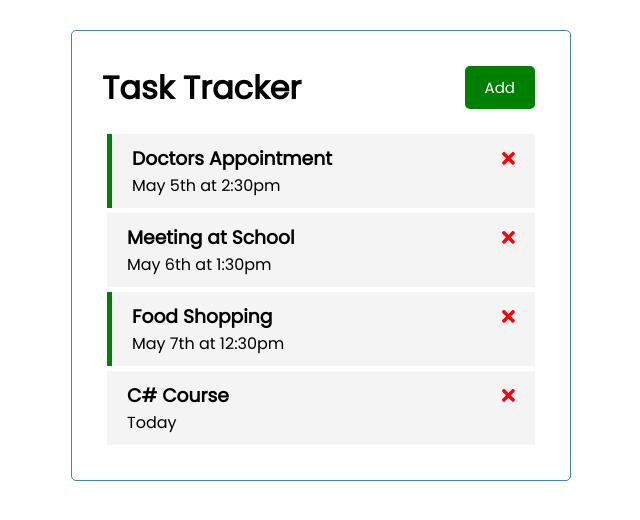
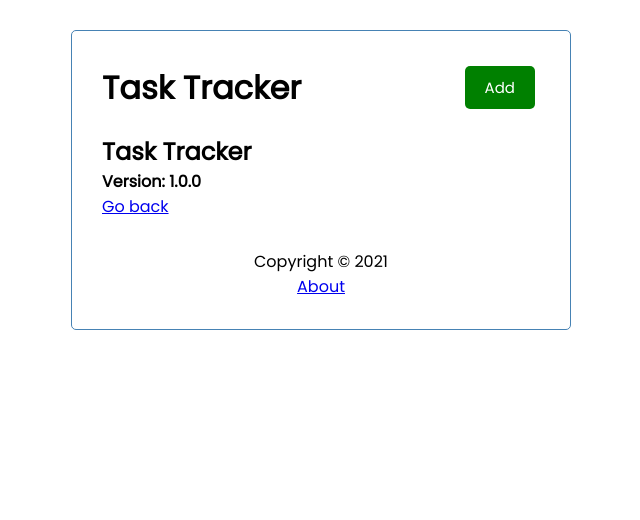
Before and after one commit to jffc-dev/Javascript-Angular-TaskTracker, an Angular app: page /about in a window 1280 px wide. Shown: the top 520 px of the page, without its empty margins (319-959 px from the left). Built offline with nearby package versions, Linux system fonts and the light colour scheme; data requests are answered from the project's data file.

Commit message:
feat(task): Angular router implemented

```diff
--- a/src/app/app.component.html
+++ b/src/app/app.component.html
@@ -1,4 +1,5 @@
 <div class="container">
   <app-header></app-header>
-  <app-tasks></app-tasks>
+  <router-outlet></router-outlet>
+  <app-footer></app-footer>
 </div>
--- a/src/app/app.module.ts
+++ b/src/app/app.module.ts
@@ -3,6 +3,7 @@
 import { FontAwesomeModule } from '@fortawesome/angular-fontawesome';
 import { HttpClientModule } from '@angular/common/http';
 import { FormsModule } from '@angular/forms';
+import { RouterModule, Routes } from '@angular/router';
 
 import { AppComponent } from './app.component';
 import { HeaderComponent } from './components/header/header.component';
@@ -10,7 +11,13 @@
 import { TasksComponent } from './components/tasks/tasks.component';
 import { TaskItemComponent } from './components/task-item/task-item.component';
 import { AddTaskComponent } from './components/add-task/add-task.component';
+import { AboutComponent } from './components/about/about.component';
+import { FooterComponent } from './components/footer/footer.component';
 
+const appRoutes: Routes = [
+  {path: '', component: TasksComponent},
+  {path: 'about', component: AboutComponent},
+]
 @NgModule({
   declarations: [
     AppComponent,
@@ -18,13 +25,16 @@
     ButtonComponent,
     TasksComponent,
     TaskItemComponent,
-    AddTaskComponent
+    AddTaskComponent,
+    AboutComponent,
+    FooterComponent
   ],
   imports: [
     BrowserModule,
     FontAwesomeModule,
     HttpClientModule,
-    FormsModule
+    FormsModule,
+    RouterModule.forRoot(appRoutes, {enableTracing: true})
   ],
   providers: [],
   bootstrap: [AppComponent]
--- /dev/null
+++ b/src/app/components/about/about.component.html
@@ -0,0 +1,5 @@
+<div>
+    <h2>Task Tracker</h2>
+    <h4>Version: 1.0.0</h4>
+    <a routerLink="/">Go back</a>
+</div>
--- /dev/null
+++ b/src/app/components/about/about.component.ts
@@ -0,0 +1,15 @@
+import { Component, OnInit } from '@angular/core';
+
+@Component({
+  selector: 'app-about',
+  templateUrl: './about.component.html',
+  styleUrls: ['./about.component.css']
+})
+export class AboutComponent implements OnInit {
+
+  constructor() { }
+
+  ngOnInit(): void {
+  }
+
+}
--- /dev/null
+++ b/src/app/components/footer/footer.component.css
@@ -0,0 +1,4 @@
+footer {
+    margin-top: 30px;
+    text-align: center;
+}
--- /dev/null
+++ b/src/app/components/footer/footer.component.html
@@ -0,0 +1,4 @@
+<footer>
+  <p>Copyright &copy; 2021</p>
+  <a routerLink="/about">About</a>
+</footer>
--- /dev/null
+++ b/src/app/components/footer/footer.component.ts
@@ -0,0 +1,15 @@
+import { Component, OnInit } from '@angular/core';
+
+@Component({
+  selector: 'app-footer',
+  templateUrl: './footer.component.html',
+  styleUrls: ['./footer.component.css']
+})
+export class FooterComponent implements OnInit {
+
+  constructor() { }
+
+  ngOnInit(): void {
+  }
+
+}
```
Also changed, not shown: src/app/components/about/about.component.css (added), 2 other files (tests, documents, lock files or other folders).
